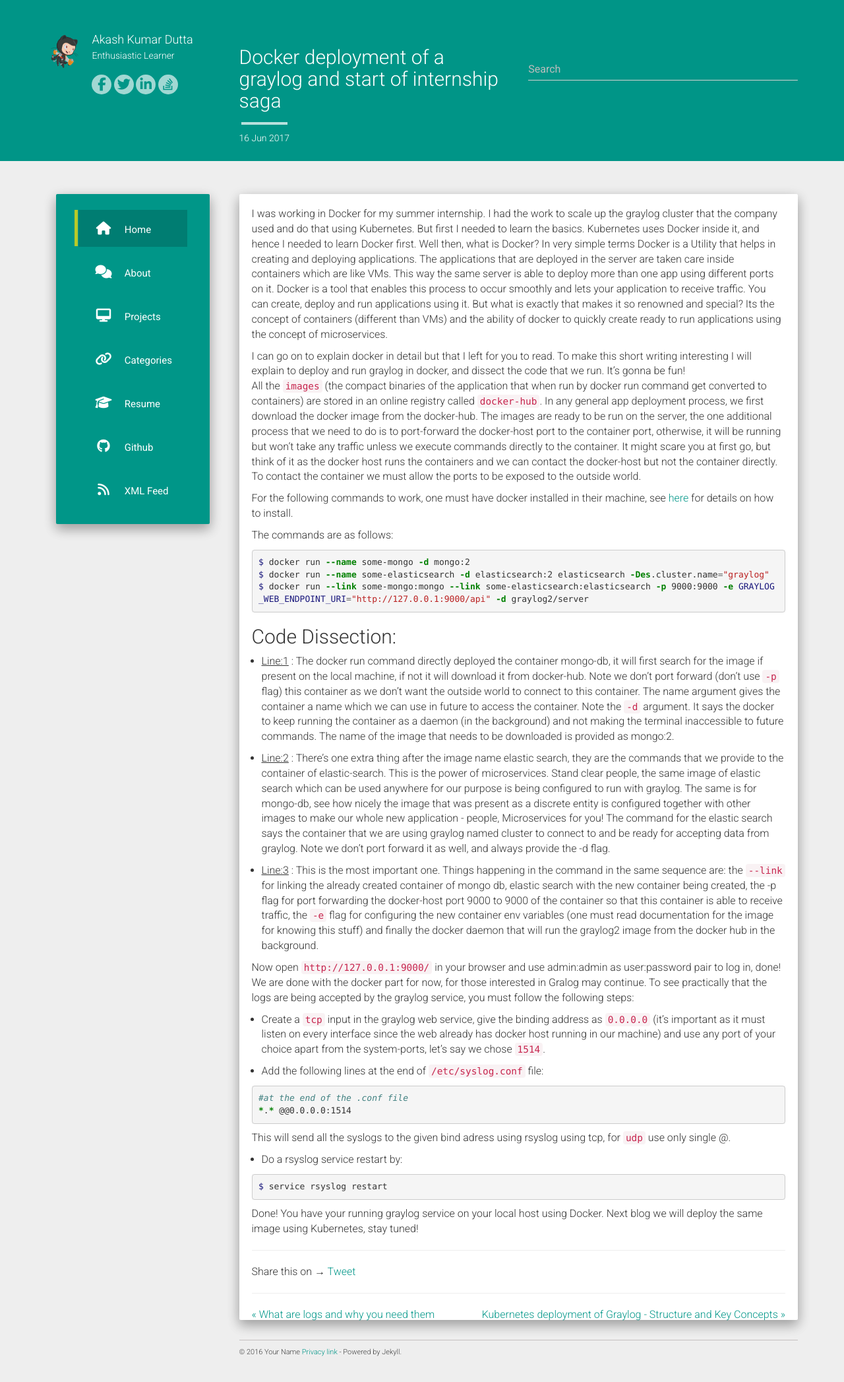
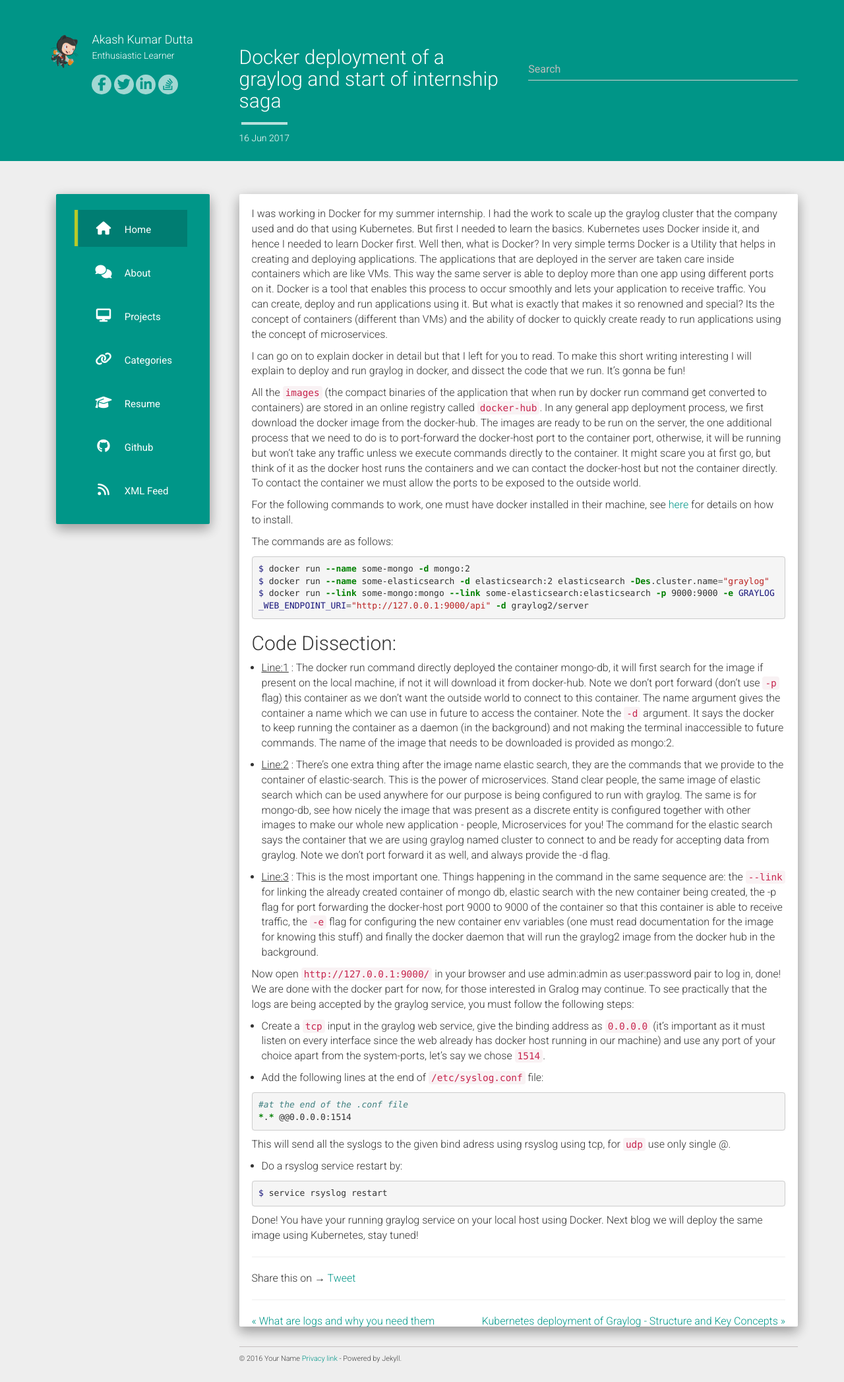
Before and after one commit to AkashKrDutta/AkashKrDutta.github.io, a Jekyll site: the page built from _posts/2017-6-16-docker.md, in a window 1280 px wide. Shown: the whole page at 66% size. Built offline with Jekyll 4.4.1, drawn with Linux system fonts in a browser that asks for light colours; nearby versions of some CDN libraries; comment, search, counter and statistics services are not loaded.

```diff
--- a/_posts/2017-6-16-docker.md
+++ b/_posts/2017-6-16-docker.md
@@ -12,18 +12,20 @@ comments: true
 
 I was working in Docker for my summer internship. I had the work to scale up the graylog cluster that the company used and do that using Kubernetes. But first I needed to learn the basics. Kubernetes uses Docker inside it, and hence I needed to learn Docker first. Well then, what is Docker? In very simple terms Docker is a Utility that helps in creating and deploying applications. The applications that are deployed in the server are taken care inside containers which are like VMs. This way the same server is able to deploy more than one app using different ports on it. Docker is a tool that enables this process to occur smoothly and lets your application to receive traffic. You can create, deploy and run applications using it. But what is exactly that makes it so renowned and special? Its the concept of containers (different than VMs) and the ability of docker to quickly create ready to run applications using the concept of microservices.<br>
 
-I can go on to explain docker in detail but that I left for you to read. To make this short writing interesting I will explain to deploy and run graylog in docker, and dissect the code that we run. It's gonna be fun!<br>
-All the `images` (the compact binaries of the application that when run by docker run command get converted to containers) are stored in an online registry called `docker-hub`. In any general app deployment process, we first download the docker image from the docker-hub. The images are ready to be run on the server, the one additional process that we need to do is to port-forward the docker-host port to the container port, otherwise, it will be running but won't take any traffic unless we execute commands directly to the container. It might scare you at first go, but think of it as the docker host runs the containers and we can contact the docker-host but not the container directly. To contact the container we must allow the ports to be exposed to the outside world.<br>
+I can go on to explain docker in detail but that I left for you to read. To make this short writing interesting I will explain to deploy and run graylog in docker, and dissect the code that we run. It's gonna be fun!
+
+All the `images` (the compact binaries of the application that when run by docker run command get converted to containers) are stored in an online registry called `docker-hub`. In any general app deployment process, we first download the docker image from the docker-hub. The images are ready to be run on the server, the one additional process that we need to do is to port-forward the docker-host port to the container port, otherwise, it will be running but won't take any traffic unless we execute commands directly to the container. It might scare you at first go, but think of it as the docker host runs the containers and we can contact the docker-host but not the container directly. To contact the container we must allow the ports to be exposed to the outside world.
 
 For the following commands to work, one must have docker installed in their machine, see [here](https://docs.docker.com/engine/installation/) for details on how to install.<br>
 
-The commands are as follows:<br>
+The commands are as follows:
 
 {% highlight bash %}
 $ docker run --name some-mongo -d mongo:2
 $ docker run --name some-elasticsearch -d elasticsearch:2 elasticsearch -Des.cluster.name="graylog"
 $ docker run --link some-mongo:mongo --link some-elasticsearch:elasticsearch -p 9000:9000 -e GRAYLOG_WEB_ENDPOINT_URI="http://127.0.0.1:9000/api" -d graylog2/server
 {% endhighlight %}
+
 ## Code Dissection:
 
 * <u>Line:1</u> : The docker run command directly deployed the container mongo-db, it will first search for the image if present on the local machine, if not it will download it from docker-hub. Note we don't port forward (don't use `-p` flag) this container as we don't want the outside world to connect to this container. The name argument gives the container a name which we can use in future to access the container. Note the `-d` argument. It says the docker to keep running the container as a daemon (in the background) and not making the terminal inaccessible to future commands. The name of the image that needs to be downloaded is provided as mongo:2.
```
